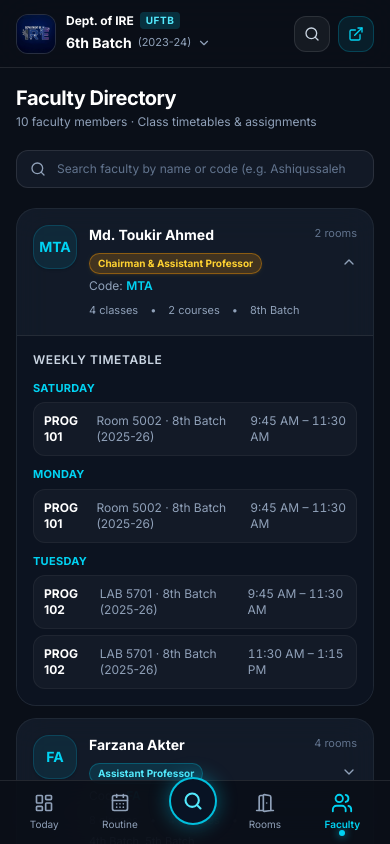
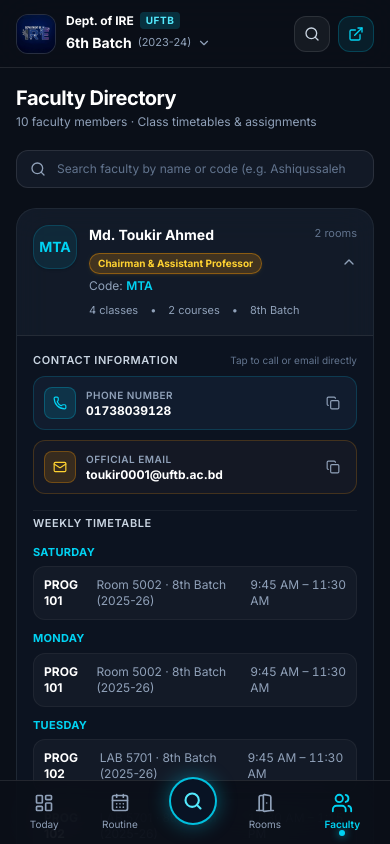
Before and after one commit to Masud744/department-routine, a React (Vite) app: page /teachers in a window 390 px wide. Both pictures are taken after a click on the element 195 px from the left and 272 px from the top of the page. Shown: the top 844 px of the page. Built offline with nearby package versions, Linux system fonts and the light colour scheme.

Commit message:
feat(faculty): add direct phone call, email, and one-tap copy to faculty cards

```diff
--- a/src/data/teachers.ts
+++ b/src/data/teachers.ts
@@ -18,6 +18,27 @@ export const TEACHER_DESIGNATION_MAP: Record<string, string> = {
   MM: 'Lecturer',
   MRI: 'Lecturer',
   SCD: 'Lecturer',
+};
+
+/**
+ * Official Faculty Contact Information (Phone & UFTB Email)
+ */
+export interface TeacherContact {
+  readonly phone: string;
+  readonly email: string;
+}
+
+export const TEACHER_CONTACT_MAP: Record<string, TeacherContact> = {
+  MTA: { phone: '01738039128', email: 'toukir0001@uftb.ac.bd' },
+  FA:  { phone: '01741582031', email: 'farzana0001@uftb.ac.bd' },
+  SS:  { phone: '01912127578', email: 'suman0001@uftb.ac.bd' },
+  SE:  { phone: '01986511690', email: 'sadia0001@uftb.ac.bd' },
+  FAA: { phone: '01924470784', email: 'fahmida0001@uftb.ac.bd' },
+  MAS: { phone: '01799776562', email: 'ashiqussalehin0001@uftb.ac.bd' },
+  MRI: { phone: '01521108404', email: 'rafiqul0001@uftb.ac.bd' },
+  MM:  { phone: '01732687621', email: 'mahbub0001@uftb.ac.bd' },
+  SCD: { phone: '01521434695', email: 'saurav0001@uftb.ac.bd' },
+  MAH: { phone: '01884307860', email: 'mostafiz0003@uftb.ac.bd' },
 };
 
 /**
@@ -48,7 +69,7 @@ export const TEACHER_ORDER: string[] = [
 
 /**
  * Build teacher directory from routine data.
- * Full names and official designations are attached to each faculty member.
+ * Full names, official designations, and contact info are attached to each faculty member.
  */
 export function getTeacherDirectory(): TeacherInfo[] {
   const teacherMap = new Map<string, TeacherInfo>();
@@ -56,6 +77,8 @@ export function getTeacherDirectory(): TeacherInfo[] {
   for (const entry of ROUTINE_DATA) {
     if (!entry.teacherCode) continue;
     const existing = teacherMap.get(entry.teacherCode);
+    const contact = TEACHER_CONTACT_MAP[entry.teacherCode];
+
     if (existing) {
       teacherMap.set(entry.teacherCode, {
         ...existing,
@@ -66,6 +89,8 @@ export function getTeacherDirectory(): TeacherInfo[] {
         code: entry.teacherCode,
         fullName: TEACHER_NAME_MAP[entry.teacherCode] ?? null,
         designation: TEACHER_DESIGNATION_MAP[entry.teacherCode] ?? 'Assistant Professor',
+        phone: contact?.phone,
+        email: contact?.email,
         classes: [entry],
       });
     }
--- a/src/pages/Teachers.tsx
+++ b/src/pages/Teachers.tsx
@@ -1,5 +1,5 @@
 import { useState, useMemo } from 'react';
-import { Search, User, ChevronDown, Radio } from 'lucide-react';
+import { Search, User, ChevronDown, Radio, Phone, Mail, Copy, Check } from 'lucide-react';
 import { TEACHER_DIRECTORY } from '../data/teachers';
 import { DAYS, getBatchLabel, getBatchName } from '../types/routine';
 import { formatTime12h } from '../utils/timeUtils';
@@ -11,6 +11,17 @@ export function Teachers() {
   const now = useLiveTime();
   const [searchQuery, setSearchQuery] = useState('');
   const [expandedTeacher, setExpandedTeacher] = useState<string | null>(null);
+  const [copiedKey, setCopiedKey] = useState<string | null>(null);
+
+  const copyToClipboard = (text: string, key: string) => {
+    if (navigator.clipboard) {
+      navigator.clipboard.writeText(text);
+      setCopiedKey(key);
+      setTimeout(() => {
+        setCopiedKey((curr) => (curr === key ? null : curr));
+      }, 2000);
+    }
+  };
 
   // Enriched teachers with unique rooms, batches, courses, and active teaching state
   const enrichedTeachers = useMemo(() => {
@@ -36,7 +47,9 @@ export function Teachers() {
     return enrichedTeachers.filter(
       (t) =>
         t.code.toLowerCase().includes(q) ||
-        (t.fullName && t.fullName.toLowerCase().includes(q))
+        (t.fullName && t.fullName.toLowerCase().includes(q)) ||
+        (t.phone && t.phone.includes(q)) ||
+        (t.email && t.email.toLowerCase().includes(q))
     );
   }, [enrichedTeachers, searchQuery]);
 
@@ -152,12 +165,114 @@ export function Teachers() {
                   </div>
                 </div>
 
-                {/* Expanded Weekly Schedule Accordion */}
+                {/* Expanded Weekly Schedule & Contact Accordion */}
                 {isExpanded && (
-                  <div className="border-t border-white/10 bg-[#0C1320] p-4 space-y-3">
-                    <h4 className="text-xs font-semibold text-slate-300 uppercase tracking-wider">
-                      Weekly Timetable
-                    </h4>
+                  <div className="border-t border-white/10 bg-[#0C1320] p-4 space-y-4">
+                    {/* Faculty Direct Contact Actions */}
+                    {(teacher.phone || teacher.email) && (
+                      <div className="space-y-2">
+                        <div className="flex items-center justify-between">
+                          <h4 className="text-[11px] font-semibold text-slate-300 uppercase tracking-wider">
+                            Contact Information
+                          </h4>
+                          <span className="text-[10px] text-slate-500">
+                            Tap to call or email directly
+                          </span>
+                        </div>
+
+                        <div className="grid grid-cols-1 sm:grid-cols-2 gap-2.5">
+                          {/* Phone Call & Copy */}
+                          {teacher.phone && (
+                            <div className="flex items-center justify-between p-2.5 rounded-xl bg-[#111c2e] border border-cyan-500/20 hover:border-cyan-500/40 transition-colors">
+                              <a
+                                href={`tel:${teacher.phone}`}
+                                onClick={(e) => e.stopPropagation()}
+                                className="flex items-center gap-2.5 min-w-0 group text-left flex-1"
+                                title={`Call ${teacher.fullName ?? teacher.code}`}
+                              >
+                                <div className="w-8 h-8 rounded-lg bg-cyan-500/15 border border-cyan-500/30 flex items-center justify-center text-cyan-400 group-hover:bg-cyan-500 group-hover:text-black transition-colors flex-shrink-0">
+                                  <Phone size={14} />
+                                </div>
+                                <div className="min-w-0 flex-1">
+                                  <span className="text-[10px] uppercase font-semibold tracking-wider text-slate-400 block">
+                                    Phone Number
+                                  </span>
+                                  <span className="text-xs font-bold text-white group-hover:text-cyan-300 transition-colors tabular-nums truncate block">
+                                    {teacher.phone}
+                                  </span>
+                                </div>
+                              </a>
+                              <button
+                                type="button"
+                                onClick={(e) => {
+                                  e.stopPropagation();
+                                  copyToClipboard(teacher.phone!, `phone-${teacher.code}`);
+                                }}
+                                className="p-1.5 rounded-lg text-slate-400 hover:text-cyan-300 hover:bg-white/5 transition-colors flex-shrink-0 ml-1.5"
+                                title="Copy phone number"
+                              >
+                                {copiedKey === `phone-${teacher.code}` ? (
+                                  <span className="inline-flex items-center gap-1 text-[10px] text-emerald-400 font-bold px-1.5 py-0.5 rounded bg-emerald-500/10 border border-emerald-500/20">
+                                    <Check size={12} />
+                                    Copied
+                                  </span>
+                                ) : (
+                                  <Copy size={14} />
+                                )}
+                              </button>
+                            </div>
+                          )}
+
+                          {/* Email Direct & Copy */}
+                          {teacher.email && (
+                            <div className="flex items-center justify-between p-2.5 rounded-xl bg-[#141824] border border-amber-500/20 hover:border-amber-500/40 transition-colors">
+                              <a
+                                href={`mailto:${teacher.email}`}
+                                onClick={(e) => e.stopPropagation()}
+                                className="flex items-center gap-2.5 min-w-0 group text-left flex-1"
+                                title={`Email ${teacher.fullName ?? teacher.code}`}
+                              >
+                                <div className="w-8 h-8 rounded-lg bg-amber-500/15 border border-amber-500/30 flex items-center justify-center text-amber-300 group-hover:bg-amber-400 group-hover:text-black transition-colors flex-shrink-0">
+                                  <Mail size={14} />
+                                </div>
+                                <div className="min-w-0 flex-1">
+                                  <span className="text-[10px] uppercase font-semibold tracking-wider text-slate-400 block">
+                                    Official Email
+                                  </span>
+                                  <span className="text-xs font-bold text-white group-hover:text-amber-200 transition-colors truncate block">
+                                    {teacher.email}
+                                  </span>
+                                </div>
+                              </a>
+                              <button
+                                type="button"
+                                onClick={(e) => {
+                                  e.stopPropagation();
+                                  copyToClipboard(teacher.email!, `email-${teacher.code}`);
+                                }}
+                                className="p-1.5 rounded-lg text-slate-400 hover:text-amber-300 hover:bg-white/5 transition-colors flex-shrink-0 ml-1.5"
+                                title="Copy email address"
+                              >
+                                {copiedKey === `email-${teacher.code}` ? (
+                                  <span className="inline-flex items-center gap-1 text-[10px] text-emerald-400 font-bold px-1.5 py-0.5 rounded bg-emerald-500/10 border border-emerald-500/20">
+                                    <Check size={12} />
+                                    Copied
+                                  </span>
+                                ) : (
+                                  <Copy size={14} />
+                                )}
+                              </button>
+                            </div>
+                          )}
+                        </div>
+                      </div>
+                    )}
+
+                    {/* Weekly Timetable */}
+                    <div className="space-y-3 pt-1 border-t border-white/5">
+                      <h4 className="text-[11px] font-semibold text-slate-300 uppercase tracking-wider">
+                        Weekly Timetable
+                      </h4>
 
                     <div className="space-y-2.5">
                       {DAYS.map((day) => {
@@ -208,8 +323,9 @@ export function Teachers() {
                       })}
                     </div>
                   </div>
-                )}
-              </div>
+                </div>
+              )}
+            </div>
             );
           })
         )}
--- a/src/types/routine.ts
+++ b/src/types/routine.ts
@@ -86,6 +86,8 @@ export interface TeacherInfo {
   readonly code: string;
   readonly fullName: string | null; // null = not yet configured
   readonly designation?: string;
+  readonly phone?: string;
+  readonly email?: string;
   readonly classes: RoutineEntry[];
 }
 
```
Also changed, not shown: 1 other file (tests, documents, lock files or other folders).
